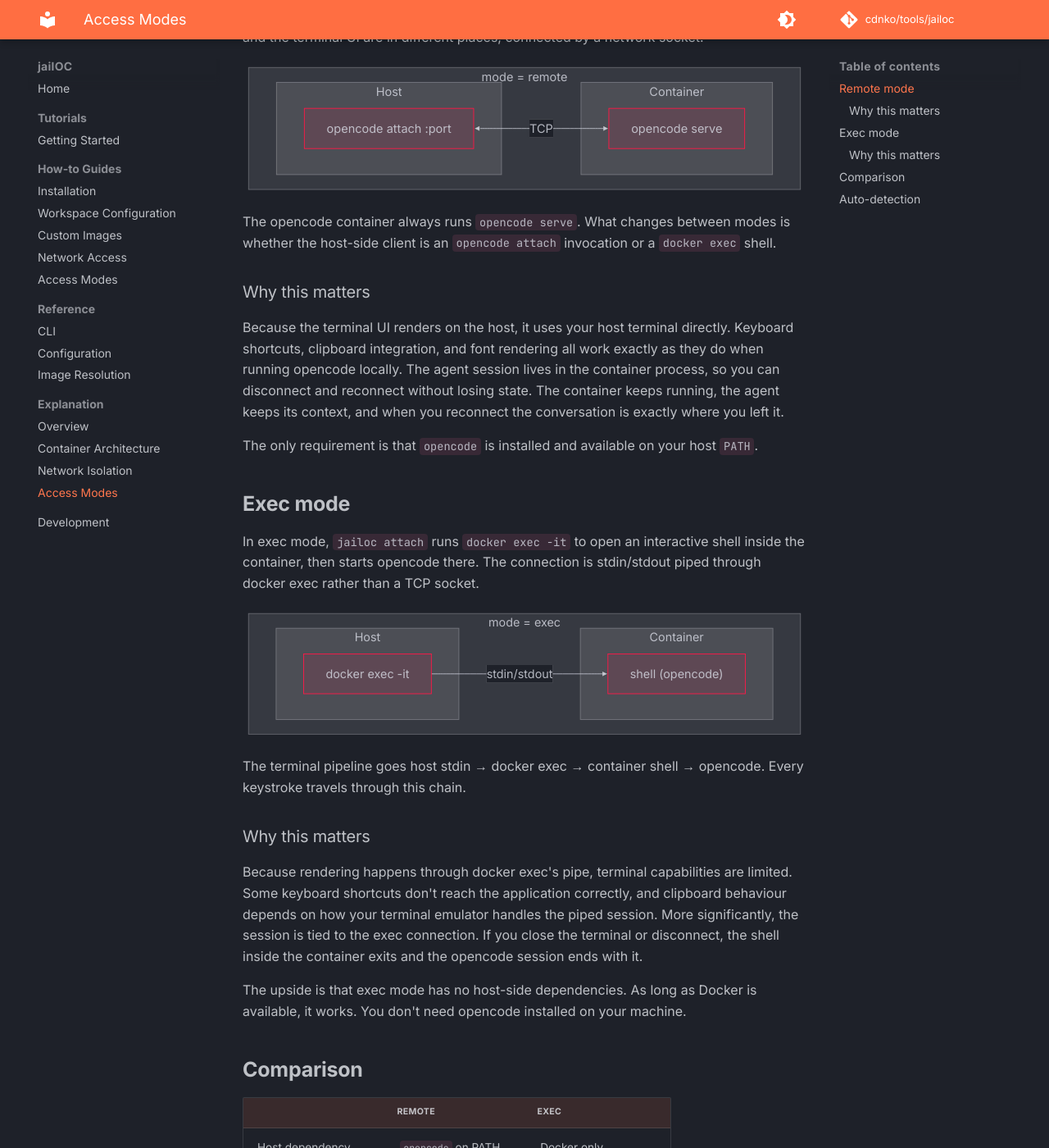
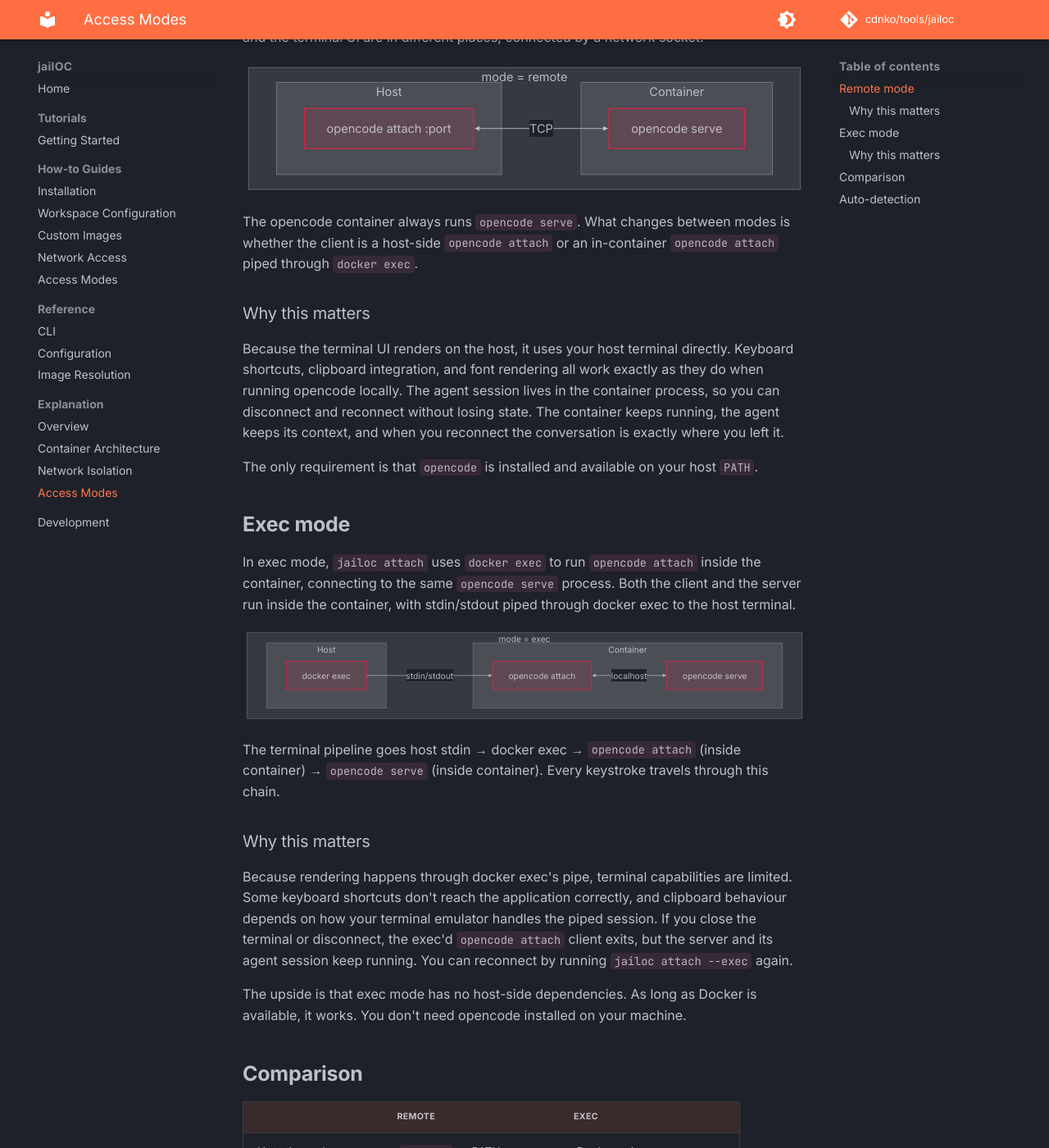
Before and after one commit to seznam/jailoc, an MkDocs documentation site: the page built from docs/explanation/access-modes.md, in a window 1280 px wide and 1400 px high, scrolled down 391 px. Shown: the whole window at 82% size. Built offline with MkDocs 1.6.1 and Material for MkDocs 9.7.7, drawn with Linux system fonts in a browser that asks for light colours; comment, search, counter and statistics services are not loaded; some of the changed text lies outside the part shown.

Commit message:
fix(cmd): exec mode attaches to server instead of starting standalone client

````diff
--- a/docs/explanation/access-modes.md
+++ b/docs/explanation/access-modes.md
@@ -19,7 +19,7 @@
     end
 ```
 
-The opencode container always runs `opencode serve`. What changes between modes is whether the host-side client is an `opencode attach` invocation or a `docker exec` shell.
+The opencode container always runs `opencode serve`. What changes between modes is whether the client is a host-side `opencode attach` or an in-container `opencode attach` piped through `docker exec`.
 
 ### Why this matters
 
@@ -29,26 +29,28 @@
 
 ## Exec mode
 
-In exec mode, `jailoc attach` runs `docker exec -it` to open an interactive shell inside the container, then starts opencode there. The connection is stdin/stdout piped through docker exec rather than a TCP socket.
+In exec mode, `jailoc attach` uses `docker exec` to run `opencode attach` inside the container, connecting to the same `opencode serve` process. Both the client and the server run inside the container, with stdin/stdout piped through docker exec to the host terminal.
 
 ```mermaid
 flowchart TB
     subgraph exec["mode = exec"]
         subgraph eh["Host"]
-            ea["docker exec -it"]
+            ea["docker exec"]
         end
         subgraph ec["Container"]
-            es["shell (opencode)"]
+            ec_client["opencode attach"]
+            ec_server["opencode serve"]
+            ec_client <-->|localhost| ec_server
         end
-        ea -->|stdin/stdout| es
+        ea -->|stdin/stdout| ec_client
     end
 ```
 
-The terminal pipeline goes host stdin → docker exec → container shell → opencode. Every keystroke travels through this chain.
+The terminal pipeline goes host stdin → docker exec → `opencode attach` (inside container) → `opencode serve` (inside container). Every keystroke travels through this chain.
 
 ### Why this matters
 
-Because rendering happens through docker exec's pipe, terminal capabilities are limited. Some keyboard shortcuts don't reach the application correctly, and clipboard behaviour depends on how your terminal emulator handles the piped session. More significantly, the session is tied to the exec connection. If you close the terminal or disconnect, the shell inside the container exits and the opencode session ends with it.
+Because rendering happens through docker exec's pipe, terminal capabilities are limited. Some keyboard shortcuts don't reach the application correctly, and clipboard behaviour depends on how your terminal emulator handles the piped session. If you close the terminal or disconnect, the exec'd `opencode attach` client exits, but the server and its agent session keep running. You can reconnect by running `jailoc attach --exec` again.
 
 The upside is that exec mode has no host-side dependencies. As long as Docker is available, it works. You don't need opencode installed on your machine.
 
@@ -59,8 +61,8 @@
 | Host dependency | `opencode` on PATH | Docker only |
 | Terminal experience | Full (renders on host) | Limited (through pipe) |
 | Keyboard shortcuts | Full support | Partial |
-| Disconnect behaviour | Session persists | Session ends |
-| Reconnect | Yes | No |
+| Disconnect behaviour | Client exits, session persists | Client exits, session persists |
+| Reconnect | Yes | Yes |
 
 ## Auto-detection
 
````
Also changed, not shown: 2 other files.
